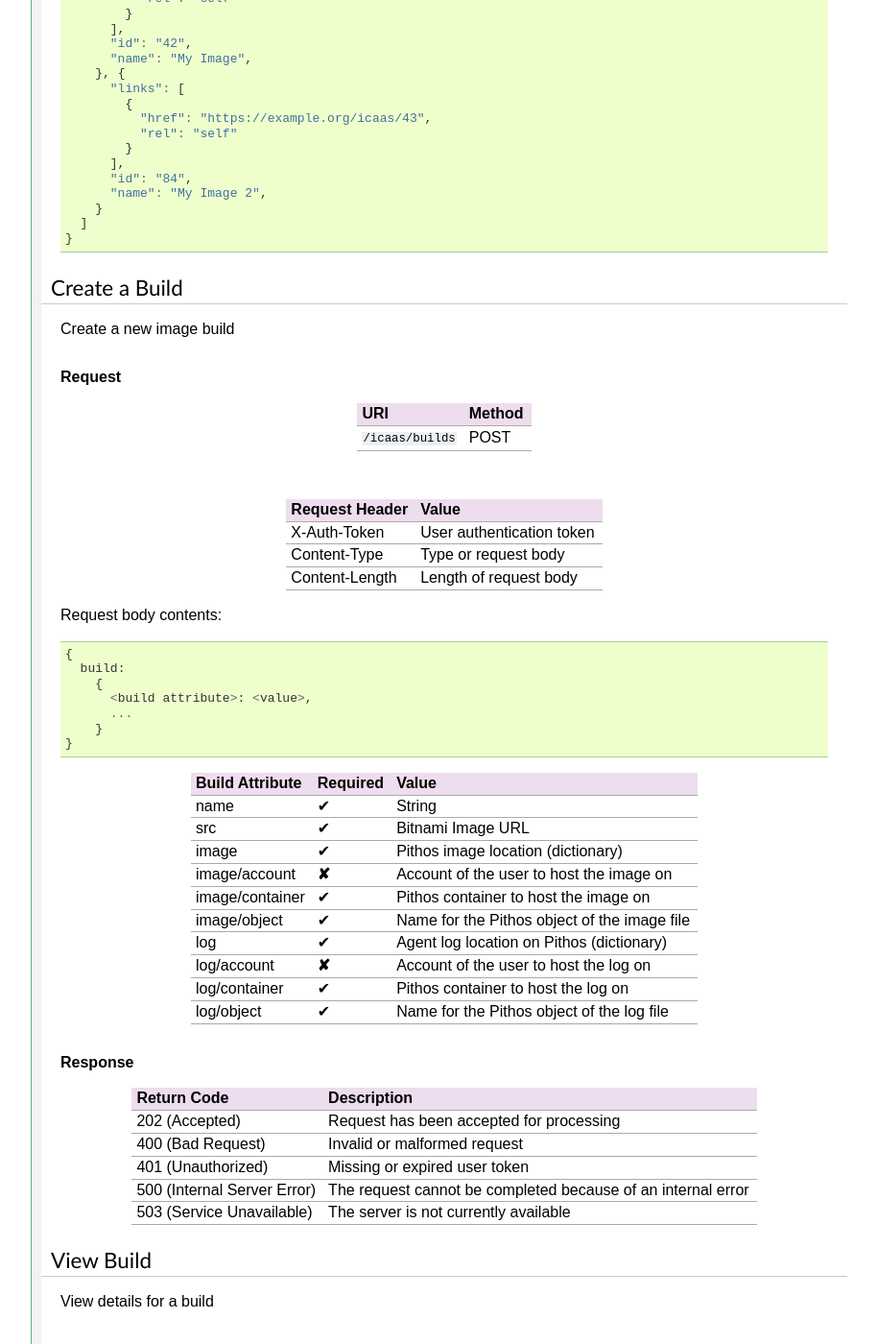
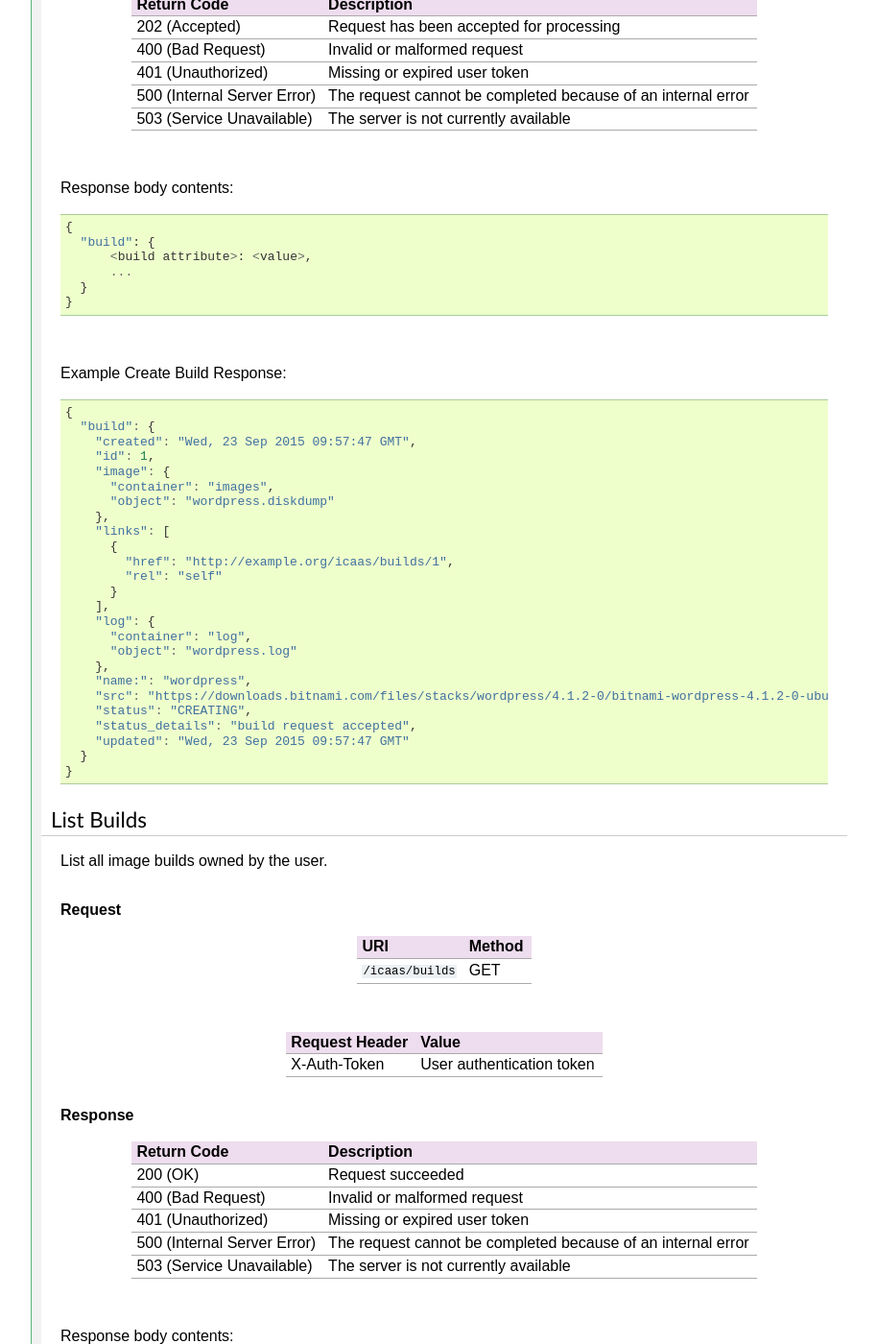
Before and after one commit to grnet/icaas, a Sphinx documentation site: the page built from docs/api_guide.rst, in a window 1280 px wide and 1400 px high, scrolled down 1335 px. Shown: the whole window at 96% size, without its empty margins (257-1171 px from the left). Built offline with Sphinx 7.4.7, drawn with Linux system fonts in a browser that asks for light colours; some of the changed text lies outside the part shown.

Commit message:
docs: Reorganize the api_guide
* Add missing "Build Attributes"
* Add examples on all responses
* Put "Create" section before "List"

```diff
--- a/docs/api_guide.rst
+++ b/docs/api_guide.rst
@@ -13,97 +13,15 @@
 ========================== ====================== ======
 Description                URI                    Method
 ========================== ====================== ======
+`Create <#create-build>`_  ``/icaas/builds``      POST
 `List <#list-builds>`_     ``/icaas/builds``      GET
-`Create <#create-build>`_  ``/icaas/builds``      POST
 `View <#view-build>`_      ``/icaas/builds/<id>`` GET
 `Update <#update-build>`_  ``/icaas/builds/<id>`` PUT
 `Delete <#delete-build>`_  ``/icaas/builds/<id>`` DELETE
 ========================== ====================== ======
 
-List Builds
------------
-
-List all image builds owned by the user.
-
-.. rubric:: Request
-
-================= ======
-URI               Method
-================= ======
-``/icaas/builds`` GET
-================= ======
-
-|
-
-============== =========================
-Request Header Value
-============== =========================
-X-Auth-Token   User authentication token
-============== =========================
-
-.. rubric:: Response
-
-+---------------------------+-----------------------------------------------+
-|Return Code                |Description                                    |
-+===========================+===============================================+
-|200 (OK)                   | Request succeeded                             |
-+---------------------------+-----------------------------------------------+
-|400 (Bad Request)          | Invalid or malformed request                  |
-+---------------------------+-----------------------------------------------+
-|401 (Unauthorized)         | Missing or expired user token                 |
-+---------------------------+-----------------------------------------------+
-|500 (Internal Server Error)| The request cannot be completed because of an |
-|                           | internal error                                |
-+---------------------------+-----------------------------------------------+
-|503 (Service Unavailable)  | The server is not currently available         |
-+---------------------------+-----------------------------------------------+
-
-|
-
-Response body contents::
-
-  {
-    builds: [
-      {
-        <build attribute>: <value>,
-        ...
-      }, ...
-    ]
-  }
-
-*Example List Builds: JSON*
-
-.. code-block:: javascript
-
-  GET https://example.org/icaas
-
-
-  {
-    "builds": [
-      {
-        "links": [
-          {
-            "href": "https://example.org/icaas/42",
-            "rel": "self"
-          }
-        ],
-        "id": "42",
-        "name": "My Image",
-      }, {
-        "links": [
-          {
-            "href": "https://example.org/icaas/43",
-            "rel": "self"
-          }
-        ],
-        "id": "84",
-        "name": "My Image 2",
-      }
-    ]
-  }
-
-Create a Build
---------------
+Create Build
+------------
 
 Create a new image build
 
@@ -135,10 +53,10 @@
       }
   }
 
-=============== ======== ============================================
+=============== ======== ================================================
 Build Attribute Required Value
-=============== ======== ============================================
-name            ✔        String
+=============== ======== ================================================
+name            ✔        Registration name for the resulting image
 src             ✔        Bitnami Image URL
 image           ✔        Pithos image location (dictionary)
 image/account   **✘**    Account of the user to host the image on
@@ -148,24 +66,143 @@
 log/account     **✘**    Account of the user to host the log on
 log/container   ✔	 Pithos container to host the log on
 log/object      ✔	 Name for the Pithos object of the log file
-=============== ======== ============================================
+project         **✘**    ID of the project to assign the agent VM to
+networks        **✘**    A list of network dictionaries. Check the
+                         create_server() method of kamaki.clients.compute
+                         for more info
+=============== ======== ================================================
 
 .. rubric:: Response
 
-+---------------------------+----------------------------------------------+
-|Return Code                | Description                                  |
-+===========================+==============================================+
-|202 (Accepted)             | Request has been accepted for processing     |
-+---------------------------+----------------------------------------------+
-|400 (Bad Request)          | Invalid or malformed request                 |
-+---------------------------+----------------------------------------------+
-|401 (Unauthorized)         | Missing or expired user token                |
-+---------------------------+----------------------------------------------+
-|500 (Internal Server Error)| The request cannot be completed because of an|
-|                           | internal error                               |
-+---------------------------+----------------------------------------------+
-|503 (Service Unavailable)  | The server is not currently available        |
-+---------------------------+----------------------------------------------+
+=========================== =============================================
+Return Code                 Description
+=========================== =============================================
+202 (Accepted)              Request has been accepted for processing
+400 (Bad Request)           Invalid or malformed request
+401 (Unauthorized)          Missing or expired user token
+500 (Internal Server Error) The request cannot be completed because of an
+                            internal error
+503 (Service Unavailable)   The server is not currently available
+=========================== =============================================
+
+|
+
+Response body contents::
+
+  {
+    "build": {
+        <build attribute>: <value>,
+        ...
+    }
+  }
+
+|
+
+Example Create Build Response:
+
+.. code-block:: javascript
+
+  {
+    "build": {
+      "created": "Wed, 23 Sep 2015 09:57:47 GMT",
+      "id": 1,
+      "image": {
+        "container": "images",
+        "object": "wordpress.diskdump"
+      },
+      "links": [
+        {
+          "href": "http://example.org/icaas/builds/1",
+          "rel": "self"
+        }
+      ],
+      "log": {
+        "container": "log",
+        "object": "wordpress.log"
+      },
+      "name:": "wordpress",
+      "src": "https://downloads.bitnami.com/files/stacks/wordpress/4.1.2-0/bitnami-wordpress-4.1.2-0-ubuntu-14.04.zip",
+      "status": "CREATING",
+      "status_details": "build request accepted",
+      "updated": "Wed, 23 Sep 2015 09:57:47 GMT"
+    }
+  }
+
+
+List Builds
+-----------
+
+List all image builds owned by the user.
+
+.. rubric:: Request
+
+================= ======
+URI               Method
+================= ======
+``/icaas/builds`` GET
+================= ======
+
+|
+
+============== =========================
+Request Header Value
+============== =========================
+X-Auth-Token   User authentication token
+============== =========================
+
+.. rubric:: Response
+
+=========================== =============================================
+Return Code                 Description
+=========================== =============================================
+200 (OK)                    Request succeeded
+400 (Bad Request)           Invalid or malformed request
+401 (Unauthorized)          Missing or expired user token
+500 (Internal Server Error) The request cannot be completed because of an
+                            internal error
+503 (Service Unavailable)   The server is not currently available
+=========================== =============================================
+
+|
+
+Response body contents::
+
+  {
+    "builds": [
+      {
+        <build attribute>: <value>,
+        ...
+      }, ...
+    ]
+  }
+
+Example List Builds response:
+
+.. code-block:: javascript
+
+  {
+    "builds": [
+      {
+        "links": [
+          {
+            "href": "https://example.org/icaas/42",
+            "rel": "self"
+          }
+        ],
+        "id": "42",
+        "name": "My Image",
+      }, {
+        "links": [
+          {
+            "href": "https://example.org/icaas/43",
+            "rel": "self"
+          }
+        ],
+        "id": "84",
+        "name": "My Image 2",
+      }
+    ]
+  }
 
 View Build
 ----------
@@ -188,53 +225,59 @@
 X-Auth-Token   User authentication token
 ============== =========================
 
+.. rubric:: Response
+
+=========================== =============================================
+Return Code                 Description
+=========================== =============================================
+200 (OK)                    Request succeeded
+400 (Bad Request)           Invalid or malformed request
+401 (Unauthorized)          Missing or expired user token
+404 (Not Found)             The requested build was not found
+500 (Internal Server Error) The request cannot be completed because of an
+                            internal error
+503 (Service Unavailable)   The server is not currently available
+=========================== =============================================
+
+Response body contents::
+
+  {
+    "build": {
+      <build attribute>: <value>,
+      ...
+    }
+  }
+
+Example View Build response:
+
 .. code-block:: javascript
 
-    {
-      "build": {
-        "created": "Wed, 29 Jul 2015 08:26:03 GMT",
-        "deleted": false,
-        "id": 1,
-        "image": {
-          "account": "1ad2898a-5879-11e5-993e-1c6f65d381fb",
-          "container": "pithos",
-          "object": "image.diskdump"
-        },
-        "links": [
-          {
-            "href": "http://example.org/icaas/1",
-            "rel": "self"
-          }
-        ],
-        "log": {
-          "account": "1ad2898a-5879-11e5-993e-1c6f65d381fb",
-          "container": "log",
-          "object": "log.txt"
-	},
-        "name:": "ICAAS-new-update",
-        "src": "https://image.example.org/files/stacks/redmine/3.0.3-0/example-redmine-3.0.3-0-ubuntu-14.04.zip",
-        "status": "ERROR",
-        "updated": "Wed, 29 Jul 2015 08:26:03 GMT"
+  {
+    "build": {
+      "created": "Tue, 22 Sep 2015 15:56:04 GMT",
+      "id": 1,
+      "image": {
+        "container": "images",
+        "object": "wordpress.diskdump"
+      },
+      "links": [
+        {
+          "href": "http://example.org/icaas/builds/1",
+          "rel": "self"
+        }
+      ],
+      "log": {
+        "container": "log",
+        "object": "wordpress.log"
+      },
+      "name:": "wordpress",
+      "src": "https://downloads.bitnami.com/files/stacks/wordpress/4.1.2-0/bitnami-wordpress-4.1.2-0-ubuntu-14.04.zip",
+      "status": "ERROR",
+      "status_details": "agent: Image creation failed. Check the log for more info",
+      "updated": "Tue, 22 Sep 2015 16:00:06 GMT"
     }
+  }
 
-.. rubric:: Response
-
-+---------------------------+---------------------------------------------+
-|Return Code                |Description                                  |
-+===========================+=============================================+
-|200 (OK)                   |Request succeeded                            |
-+---------------------------+---------------------------------------------+
-|400 (Bad Request)          |Invalid or malformed request                 |
-+---------------------------+---------------------------------------------+
-|401 (Unauthorized)         |Missing or expired user token                |
-+---------------------------+---------------------------------------------+
-|404 (Not Found)            |The requested build was not found            |
-+---------------------------+---------------------------------------------+
-|500 (Internal Server Error)|The request cannot be completed because of an|
-|                           |internal error                               |
-+---------------------------+---------------------------------------------+
-|503 (Service Unavailable)  |The server is not currently available        |
-+---------------------------+---------------------------------------------+
 
 Update Build
 ------------
@@ -274,77 +317,17 @@
 
 .. rubric:: Response
 
-+---------------------------+---------------------------------------------+
-|Return Code                |Description                                  |
-+===========================+=============================================+
-|200 (OK)                   |Request succeeded                            |
-+---------------------------+---------------------------------------------+
-|400 (Bad Request)          |Invalid or malformed request                 |
-+---------------------------+---------------------------------------------+
-|401 (Unauthorized)         |Missing or expired user token                |
-+---------------------------+---------------------------------------------+
-|404 (Not Found)            |The requested build does not exist           |
-+---------------------------+---------------------------------------------+
-|500 (Internal Server Error)|The request cannot be completed because of an|
-|                           |internal error                               |
-+---------------------------+---------------------------------------------+
-|503 (Service Unavailable)  |The server is not currently available        |
-+---------------------------+---------------------------------------------+
-
-Update Build
-------------
-
-Update build status and reason. This is normally to be used only by the
-ICaaS-agent.
-
-.. rubric:: Request
-
-====================== ======
-URI                    Method
-====================== ======
-``/icaas/builds/<id>`` PUT
-====================== ======
-
-|
-
-============== ===================================
-Request Header Value
-============== ===================================
-X-ICaaS-Token  ICaaS internal authentication token
-============== ===================================
-
-Request body contents::
-
-   {
-      status: <status>,
-      details: <details>
-   }
-
-================= ================ ==================================
-Build Attribute   Required         Value
-================= ================ ==================================
-status            ✔                "CREATING", "COMPLETED" or "ERROR"
-details           **✘**            String up to 255 chars
-================= ================ ==================================
-
-.. rubric:: Response
-
-+---------------------------+---------------------------------------------+
-|Return Code                |Description                                  |
-+===========================+=============================================+
-|200 (OK)                   |Request succeeded                            |
-+---------------------------+---------------------------------------------+
-|400 (Bad Request)          |Invalid or malformed request                 |
-+---------------------------+---------------------------------------------+
-|401 (Unauthorized)         |Missing or expired user token                |
-+---------------------------+---------------------------------------------+
-|404 (Not Found)            |The requested build does not exist           |
-+---------------------------+---------------------------------------------+
-|500 (Internal Server Error)|The request cannot be completed because of an|
-|                           |internal error                               |
-+---------------------------+---------------------------------------------+
-|503 (Service Unavailable)  |The server is not currently available        |
-+---------------------------+---------------------------------------------+
+=========================== =============================================
+Return Code                 Description
+=========================== =============================================
+204 (No Content)            Request succeeded
+400 (Bad Request)           Invalid or malformed request
+401 (Unauthorized)          Missing or expired user token
+404 (Not Found)             The requested build does not exist
+500 (Internal Server Error) The request cannot be completed because of an
+                            internal error
+503 (Service Unavailable)   The server is not currently available
+=========================== =============================================
 
 Delete Build
 ------------
@@ -368,26 +351,17 @@
 X-Auth-Token             User authentication token
 ======================== ===================================
 
-Request body contents::
-
-   {
-   }
-
 .. rubric:: Response
 
-+---------------------------+---------------------------------------------+
-|Return Code                |Description                                  |
-+===========================+=============================================+
-|200 (OK)                   |Request succeeded                            |
-+---------------------------+---------------------------------------------+
-|400 (Bad Request)          |Invalid or malformed request                 |
-+---------------------------+---------------------------------------------+
-|401 (Unauthorized)         |Missing or expired user token                |
-+---------------------------+---------------------------------------------+
-|404 (Not Found)            |The requested build does not exist           |
-+---------------------------+---------------------------------------------+
-|500 (Internal Server Error)|The request cannot be completed because of an|
-|                           |internal error                               |
-+---------------------------+---------------------------------------------+
-|503 (Service Unavailable)  |The server is not currently available        |
-+---------------------------+---------------------------------------------+
+
+=========================== =============================================
+Return Code                 Description
+=========================== =============================================
+204 (No Content)            Request succeeded
+400 (Bad Request)           Invalid or malformed request
+401 (Unauthorized)          Missing or expired user token
+404 (Not Found)             The requested build does not exist
+500 (Internal Server Error) The request cannot be completed because of an
+                            internal error
+503 (Service Unavailable)   The server is not currently available
+=========================== =============================================
```
